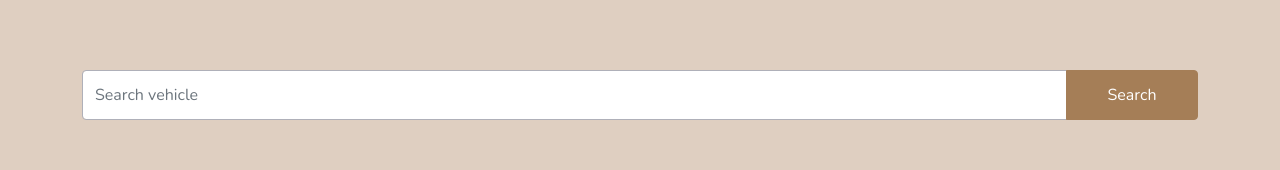
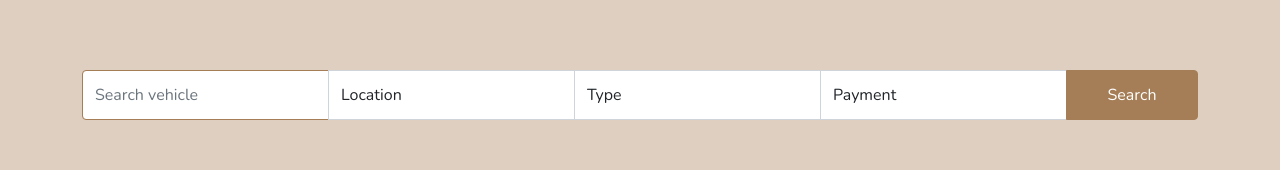
Before and after one commit to zalfanuramalia/Rentskuy-frontend-react, a React (Create React App) app: page /viewMoreMotorbike in a window 1280 px wide. Shown: the part 146-316 px from the top of the page. Built offline with nearby package versions, Linux system fonts and the light colour scheme; no server answers.

Commit message:
chore: add search and filter

```diff
--- a/src/pages/ViewMoreBike.js
+++ b/src/pages/ViewMoreBike.js
@@ -5,7 +5,7 @@ import {default as axios} from 'axios'
 import { useNavigate, useSearchParams} from 'react-router-dom'
 
 export const ViewMoreBike = () => {
-    const [bike, setBike] = useState([])
+  const [bike, setBike] = useState([])
   const [pages, setPages] = useState({})
   const [errorMsg, setErrorMsg] = useState(null)
 
@@ -15,17 +15,23 @@ export const ViewMoreBike = () => {
   useEffect(()=>{
     console.log(setBike)
     const brand = searchParams.get('brand')
+    const location = searchParams.get('location')
+    const type = searchParams.get('type')
+    const payment = searchParams.get('payment')
 
-    if(brand){
-        const url1 = (brand)=> `http://localhost:8080/vehicles/category/3?search=${brand}`
+    if(brand || location || type || payment){
+        const url1 = (brand)=> `http://localhost:8080/vehicles/category/3?search=${brand}&location=${location}&type=${type}&payment=${payment}`
         document.getElementById('search').elements['search'].value = brand
-        getToData(url1(brand), true)
+        document.getElementById('search').elements['search'].value = location
+        document.getElementById('search').elements['search'].value = type
+        document.getElementById('search').elements['search'].value = payment
+        getToData(url1(brand, location, type, payment), true)
     }else{
-        getCar()
+        getBike()
     }
   },[])
 
-  const getCar = async () => {
+  const getBike = async () => {
     const {data} = await axios.get ('http://localhost:8080/vehicles/category/3?limit=50')
     console.log(data)
     setBike(data.results)
@@ -57,10 +63,13 @@ export const ViewMoreBike = () => {
 
     const toSearch = async(event)=>{
       event.preventDefault();
-      const url = (brand)=> `http://localhost:8080/vehicles/category/3?search=${brand}`
+      const url = (brand)=> `http://localhost:8080/vehicles/category/3?search=${brand}&location=${location}&type=${type}&payment=${payment}&limit=50`
       const brand = event.target.elements["search"].value
-      setSearchParams({brand})
-      await getToData(url(brand), true)
+      const location = event.target.elements["location"].value
+      const type = event.target.elements["type"].value
+      const payment = event.target.elements["payment"].value
+      setSearchParams({brand, location, type, payment})
+      await getToData(url(brand, location, type, payment), true)
     }
 
     const goCarDetail = (id)=> {
@@ -74,12 +83,22 @@ export const ViewMoreBike = () => {
         <div className='col-md-12'>
           <form id='search' onSubmit={toSearch} className="input-group" >
             <input name='search' type="search" className="form-control" placeholder="Search vehicle" aria-label="Search" aria-describedby="search-addon" />
-            {/* <select name='type' className='form-control'>
+            <select name='location' className='form-control'>
+              <option value='' style={{display: 'none'}}>Location</option>
+              <option value="cars">Yogyakarta</option>
+              <option value="motorbike">Bandung</option>
+            </select>
+            <select name='type' className='form-control'>
               <option value='' style={{display: 'none'}}>Type</option>
-              <option value="cars">Car</option>
-              <option value="motorbike">Motorcycle</option>
-              <option value="bike">Bike</option>
-            </select> */}
+              <option value="Car">Car</option>
+              <option value="Motorcycle">Motorcycle</option>
+              <option value="Bike">Bike</option>
+            </select>
+            <select name='payment' className='form-control'>
+              <option value='' style={{display: 'none'}}>Payment</option>
+              <option value="cash">Cash</option>
+              <option value="transfer">Transfer</option>
+            </select>
             <button type='submit' className='btn btn-primary'>Search</button>
           </form>
           {errorMsg!==null&&
@@ -112,7 +131,7 @@ export const ViewMoreBike = () => {
               <div key={String(data.id)} onClick={()=>goCarDetail(data.id)} style={{cursor: 'pointer'}} className='col-6 col-lg-3'>
                 <div className='position-relative mb-2'>
                   <img className='img-fluid' src={data.image} alt={data.brand} />
-                  <div className='position-absolute bottom-0 start-0 bg-white px-3 py-2'>{data.brand}</div>
+                  <div className='position-absolute bottom-0 start-0 bg-white px-3 py-2 bike'>{data.brand}</div>
                 </div>
               </div>
             )
--- a/src/pages/ViewMoreCar.js
+++ b/src/pages/ViewMoreCar.js
@@ -15,11 +15,17 @@ export const ViewMoreCar = () => {
   useEffect(()=>{
     console.log(setCar)
     const brand = searchParams.get('brand')
+    const location = searchParams.get('location')
+    const type = searchParams.get('type')
+    const payment = searchParams.get('payment')
 
-    if(brand){
-        const url1 = (brand)=> `http://localhost:8080/vehicles/category/1?search=${brand}`
+    if(brand || location || type || payment){
+        const url1 = (brand)=> `http://localhost:8080/vehicles/category/1?search=${brand}&location=${location}&type=${type}&payment=${payment}`
         document.getElementById('search').elements['search'].value = brand
-        getToData(url1(brand), true)
+        document.getElementById('search').elements['search'].value = location
+        document.getElementById('search').elements['search'].value = type
+        document.getElementById('search').elements['search'].value = payment
+        getToData(url1(brand, location, type, payment), true)
     }else{
         getCar()
     }
@@ -57,10 +63,13 @@ export const ViewMoreCar = () => {
 
     const toSearch = async(event)=>{
       event.preventDefault();
-      const url = (brand)=> `http://localhost:8080/vehicles/category/1?search=${brand}`
+      const url = (brand)=> `http://localhost:8080/vehicles/category/1?search=${brand}&location=${location}&type=${type}&payment=${payment}&limit=50`
       const brand = event.target.elements["search"].value
-      setSearchParams({brand})
-      await getToData(url(brand), true)
+      const location = event.target.elements["location"].value
+      const type = event.target.elements["type"].value
+      const payment = event.target.elements["payment"].value
+      setSearchParams({brand, location, type, payment})
+      await getToData(url(brand, location, type, payment), true)
     }
 
     const goCarDetail = (id)=> {
@@ -74,13 +83,23 @@ export const ViewMoreCar = () => {
       <div className='row mt-5'>
         <div className='col-md-12'>
           <form id='search' onSubmit={toSearch} className="input-group" >
-            <input name='search' type="search" className="form-control" placeholder="Search vehicle" aria-label="Search" aria-describedby="search-addon" />
-            {/* <select name='type' className='form-control'>
+            <input name='search' type="search" className="form-control searching" placeholder="Search vehicle" aria-label="Search" aria-describedby="search-addon" />
+            <select name='location' className='form-control'>
+              <option value='' style={{display: 'none'}}>Location</option>
+              <option value="cars">Yogyakarta</option>
+              <option value="motorbike">Bandung</option>
+            </select>
+            <select name='type' className='form-control'>
               <option value='' style={{display: 'none'}}>Type</option>
-              <option value="cars">Car</option>
-              <option value="motorbike">Motorcycle</option>
-              <option value="bike">Bike</option>
-            </select> */}
+              <option value="Car">Car</option>
+              <option value="Motorcycle">Motorcycle</option>
+              <option value="Bike">Bike</option>
+            </select>
+            <select name='payment' className='form-control'>
+              <option value='' style={{display: 'none'}}>Payment</option>
+              <option value="cash">Cash</option>
+              <option value="transfer">Transfer</option>
+            </select>
             <button type='submit' className='btn btn-primary'>Search</button>
           </form>
           {errorMsg!==null&&
@@ -113,7 +132,7 @@ export const ViewMoreCar = () => {
               <div key={String(data.id)} onClick={()=>goCarDetail(data.id)} style={{cursor: 'pointer'}} className='col-6 col-lg-3'>
                 <div className='position-relative mb-2'>
                   <img className='img-fluid' src={data.image} alt={data.brand} />
-                  <div className='position-absolute bottom-0 start-0 bg-white px-3 py-2'>{data.brand}</div>
+                  <div className='position-absolute bottom-0 start-0 bg-white px-3 py-2 cars'>{data.brand}</div>
                 </div>
               </div>
             )
--- a/src/pages/ViewMoreDetail.js
+++ b/src/pages/ViewMoreDetail.js
@@ -14,11 +14,17 @@ export const ViewMoreDetail = () => {
 
   useEffect(()=>{
     const brand = searchParams.get('brand')
+    const location = searchParams.get('location')
+    const type = searchParams.get('type')
+    const payment = searchParams.get('payment')
 
-    if(brand){
-        const url = (brand)=> `http://localhost:8080/history/vehicles?search=${brand}`
+    if(brand || location || type || payment){
+        const url = (brand)=> `http://localhost:8080/history/vehicles?search=${brand}&location=${location}&type=${type}&payment=${payment}`
         document.getElementById('search').elements['search'].value = brand
-        getNextData(url(brand), true)
+        document.getElementById('search').elements['search'].value = location
+        document.getElementById('search').elements['search'].value = type
+        document.getElementById('search').elements['search'].value = payment
+        getNextData(url(brand, location, type, payment), true)
     }else{
         getPopular()
     }
@@ -56,10 +62,13 @@ export const ViewMoreDetail = () => {
 
     const onSearch = async(event)=>{
       event.preventDefault();
-      const url = (brand)=> `http://localhost:8080/history/vehicles?search=${brand}&limit=50`
+      const url = (brand, location, type, payment)=> `http://localhost:8080/history/vehicles?search=${brand}&location=${location}&type=${type}&payment=${payment}&limit=50`
       const brand = event.target.elements["search"].value
-      setSearchParams({brand})
-      await getNextData(url(brand), true)
+      const location = event.target.elements["location"].value
+      const type = event.target.elements["type"].value
+      const payment = event.target.elements["payment"].value
+      setSearchParams({brand, location, type, payment})
+      await getNextData(url(brand, location, type, payment), true)
     }
 
     const goToDetail = (id)=> {
@@ -74,12 +83,22 @@ export const ViewMoreDetail = () => {
         <div className='col-md-12'>
           <form id='search' onSubmit={onSearch} className="input-group" >
             <input name='search' type="search" className="form-control searching" placeholder="Search vehicle" aria-label="Search" aria-describedby="search-addon" />
-            {/* <select name='type' className='form-control'>
+            <select name='location' className='form-control'>
+              <option value='' style={{display: 'none'}}>Location</option>
+              <option value="cars">Yogyakarta</option>
+              <option value="motorbike">Bandung</option>
+            </select>
+            <select name='type' className='form-control'>
               <option value='' style={{display: 'none'}}>Type</option>
-              <option value="cars">Car</option>
-              <option value="motorbike">Motorcycle</option>
-              <option value="bike">Bike</option>
-            </select> */}
+              <option value="Car">Car</option>
+              <option value="Motorcycle">Motorcycle</option>
+              <option value="Bike">Bike</option>
+            </select>
+            <select name='payment' className='form-control'>
+              <option value='' style={{display: 'none'}}>Payment</option>
+              <option value="cash">Cash</option>
+              <option value="transfer">Transfer</option>
+            </select>
             <button type='submit' className='btn btn-primary'>Search</button>
           </form>
           {errorMsg!==null&&
@@ -113,7 +132,7 @@ export const ViewMoreDetail = () => {
               <div key={String(data2.id)} onClick={()=>goToDetail(data2.id)} style={{cursor: 'pointer'}} className='col-6 col-lg-3'>
                 <div className='position-relative mb-2'>
                   <img className='img-fluid' src={data2.image} alt={data2.brand} />
-                  <div className='position-absolute bottom-0 start-0 bg-white px-3 py-2'>{data2.brand}</div>
+                  <div className='position-absolute bottom-0 start-0 bg-white px-3 py-2 popular'>{data2.brand}</div>
                 </div>
               </div>
             )
--- a/src/pages/ViewMoreMotorbike.js
+++ b/src/pages/ViewMoreMotorbike.js
@@ -15,17 +15,23 @@ export const ViewMoreMotorbike = () => {
   useEffect(()=>{
     console.log(setMotorbike)
     const brand = searchParams.get('brand')
+    const location = searchParams.get('location')
+    const type = searchParams.get('type')
+    const payment = searchParams.get('payment')
 
-    if(brand){
-        const url1 = (brand)=> `http://localhost:8080/vehicles/category/2?search=${brand}`
+    if(brand || location || type || payment){
+        const url1 = (brand)=> `http://localhost:8080/vehicles/category/2?search=${brand}&location=${location}&type=${type}&payment=${payment}`
         document.getElementById('search').elements['search'].value = brand
-        getToData(url1(brand), true)
+        document.getElementById('search').elements['search'].value = location
+        document.getElementById('search').elements['search'].value = type
+        document.getElementById('search').elements['search'].value = payment
+        getToData(url1(brand, location, type, payment), true)
     }else{
-        getCar()
+        getMotorbike()
     }
   },[])
 
-  const getCar = async () => {
+  const getMotorbike = async () => {
     const {data} = await axios.get ('http://localhost:8080/vehicles/category/2?limit=50')
     console.log(data)
     setMotorbike(data.results)
@@ -57,10 +63,13 @@ export const ViewMoreMotorbike = () => {
 
     const toSearch = async(event)=>{
       event.preventDefault();
-      const url = (brand)=> `http://localhost:8080/vehicles/category/2?search=${brand}`
+      const url = (brand)=> `http://localhost:8080/vehicles/category/2?search=${brand}&location=${location}&type=${type}&payment=${payment}&limit=50`
       const brand = event.target.elements["search"].value
-      setSearchParams({brand})
-      await getToData(url(brand), true)
+      const location = event.target.elements["location"].value
+      const type = event.target.elements["type"].value
+      const payment = event.target.elements["payment"].value
+      setSearchParams({brand, location, type, payment})
+      await getToData(url(brand, location, type, payment), true)
     }
 
     const goCarDetail = (id)=> {
@@ -73,13 +82,23 @@ export const ViewMoreMotorbike = () => {
       <div className='row mt-5'>
         <div className='col-md-12'>
           <form id='search' onSubmit={toSearch} className="input-group" >
-            <input name='search' type="search" className="form-control" placeholder="Search vehicle" aria-label="Search" aria-describedby="search-addon" />
-            {/* <select name='type' className='form-control'>
+            <input name='search' type="search" className="form-control searching" placeholder="Search vehicle" aria-label="Search" aria-describedby="search-addon" />
+            <select name='location' className='form-control'>
+              <option value='' style={{display: 'none'}}>Location</option>
+              <option value="cars">Yogyakarta</option>
+              <option value="motorbike">Bandung</option>
+            </select>
+            <select name='type' className='form-control'>
               <option value='' style={{display: 'none'}}>Type</option>
-              <option value="cars">Car</option>
-              <option value="motorbike">Motorcycle</option>
-              <option value="bike">Bike</option>
-            </select> */}
+              <option value="Car">Car</option>
+              <option value="Motorcycle">Motorcycle</option>
+              <option value="Bike">Bike</option>
+            </select>
+            <select name='payment' className='form-control'>
+              <option value='' style={{display: 'none'}}>Payment</option>
+              <option value="cash">Cash</option>
+              <option value="transfer">Transfer</option>
+            </select>
             <button type='submit' className='btn btn-primary'>Search</button>
           </form>
           {errorMsg!==null&&
@@ -112,7 +131,7 @@ export const ViewMoreMotorbike = () => {
               <div key={String(data.id)} onClick={()=>goCarDetail(data.id)} style={{cursor: 'pointer'}} className='col-6 col-lg-3'>
                 <div className='position-relative mb-2'>
                   <img className='img-fluid' src={data.image} alt={data.brand} />
-                  <div className='position-absolute bottom-0 start-0 bg-white px-3 py-2'>{data.brand}</div>
+                  <div className='position-absolute bottom-0 start-0 bg-white px-3 py-2 motorcycle'>{data.brand}</div>
                 </div>
               </div>
             )
```
